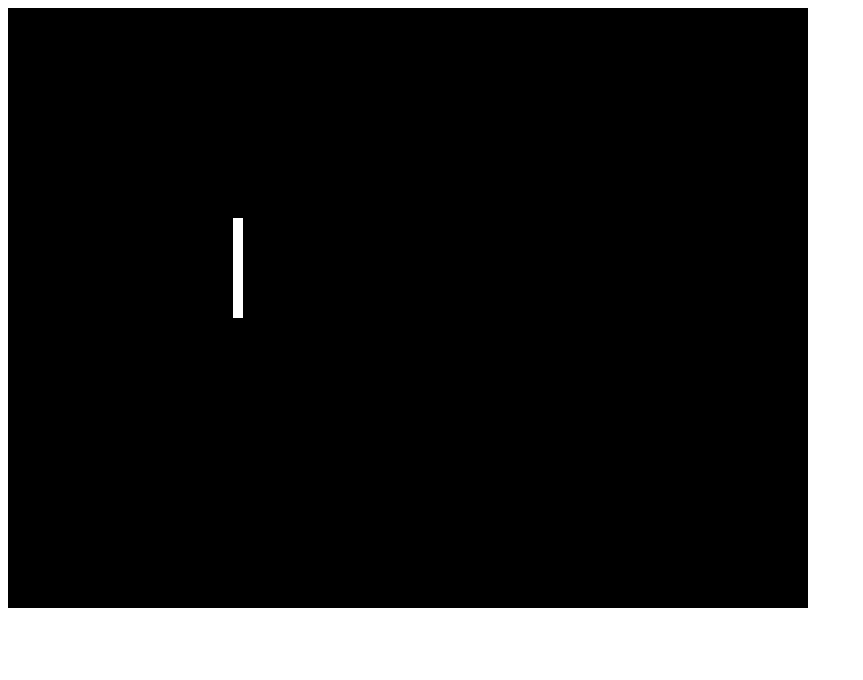
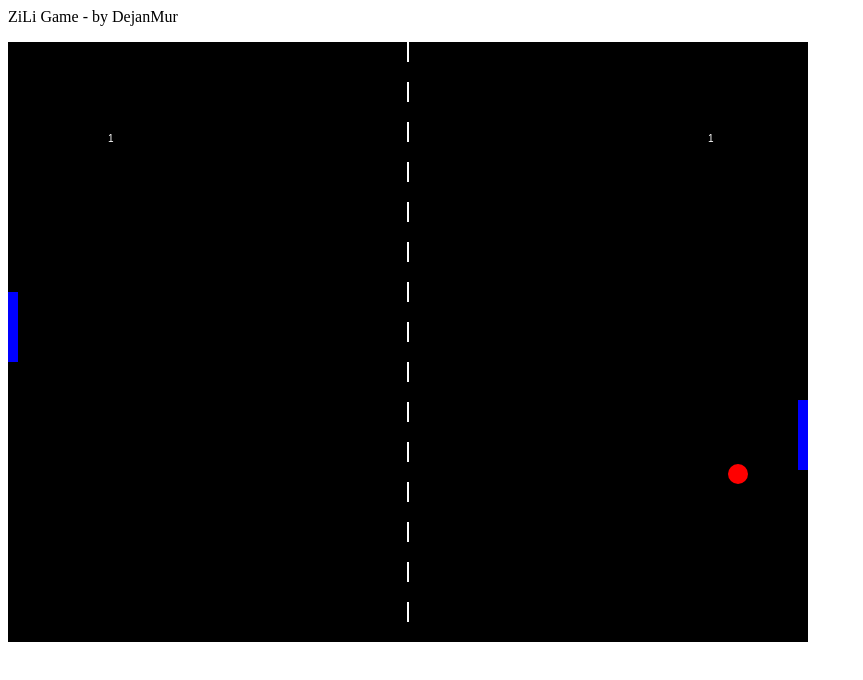
Before and after one commit to DejanMur/ZiLi, a plain HTML site: page index.html in a window 1280 px wide. Shown: the whole page, without its empty margins (0-863 px from the left). Drawn offline with Linux system fonts and the light colour scheme.

Commit message:
Update index.html

```diff
--- a/index.html
+++ b/index.html
@@ -1,36 +1,180 @@
 <html>
+<p>ZiLi Game - by DejanMur</p>
 <canvas id="gameCanvas" width="800" height="600"></canvas>
 
 <script>
 var canvas;
 var canvasContext;
-    var ballX= 50;
-    var ballSpeedX = 5;
+var ballX = 50;
+var ballY = 50;
+var ballSpeedX = 10;
+var ballSpeedY = 4;
+
+var player1Score = 0;
+var player2Score = 0;
+const WINNING_SCORE = 5;
+
+var showingWinScreen = false;
+
+var paddle1Y = 250;
+var paddle2Y = 250;
+const PADDLE_THICKNESS = 10;
+const PADDLE_HEIGHT = 70;
+
+function calculateMousePos(evt) {
+	var rect = canvas.getBoundingClientRect();
+	var root = document.documentElement;
+	var mouseX = evt.clientX - rect.left - root.scrollLeft;
+	var mouseY = evt.clientY - rect.top - root.scrollTop;
+	return {
+		x:mouseX,
+		y:mouseY
+	};
+}
+
+function handleMouseClick(evt) {
+	if(showingWinScreen) {
+		player1Score = 0;
+		player2Score = 0;
+		showingWinScreen = false;
+	}
+}
 
 window.onload = function() {
 	canvas = document.getElementById('gameCanvas');
 	canvasContext = canvas.getContext('2d');
 
 	var framesPerSecond = 30;
-      setInterval(function(){
+	setInterval(function() {
 			moveEverything();
 			drawEverything();
-    }, 1000/framesPerSecond );
+		}, 1000/framesPerSecond);
+
+	canvas.addEventListener('mousedown', handleMouseClick);
+
+	canvas.addEventListener('mousemove',
+		function(evt) {
+			var mousePos = calculateMousePos(evt);
+			paddle1Y = mousePos.y - (PADDLE_HEIGHT/2);
+		});
 }
 
+function ballReset() {
+	if(player1Score >= WINNING_SCORE ||
+		player2Score >= WINNING_SCORE) {
+
+		showingWinScreen = true;
+
+	}
+
+	ballSpeedX = -ballSpeedX;
+	ballX = canvas.width/2;
+	ballY = canvas.height/2;
+}
+
+function computerMovement() {
+	var paddle2YCenter = paddle2Y + (PADDLE_HEIGHT/2);
+	if(paddle2YCenter < ballY - 35) {
+		paddle2Y = paddle2Y + 6;
+	} else if(paddle2YCenter > ballY + 35) {
+		paddle2Y = paddle2Y - 6;
+	}
+}
 
 function moveEverything() {
+	if(showingWinScreen) {
+		return;
+	}
+
+	computerMovement();
+
 	ballX = ballX + ballSpeedX;
-      ballSpeedX = ballSpeedX + 1;
+	ballY = ballY + ballSpeedY;
+
+	if(ballX < 0) {
+		if(ballY > paddle1Y &&
+			ballY < paddle1Y+PADDLE_HEIGHT) {
+			ballSpeedX = -ballSpeedX;
+
+			var deltaY = ballY
+					-(paddle1Y+PADDLE_HEIGHT/2);
+			ballSpeedY = deltaY * 0.35;
+		} else {
+			player2Score++; // must be BEFORE ballReset()
+			ballReset();
+		}
+	}
+	if(ballX > canvas.width) {
+		if(ballY > paddle2Y &&
+			ballY < paddle2Y+PADDLE_HEIGHT) {
+			ballSpeedX = -ballSpeedX;
+
+			var deltaY = ballY
+					-(paddle2Y+PADDLE_HEIGHT/2);
+			ballSpeedY = deltaY * 0.35;
+		} else {
+			player1Score++; // must be BEFORE ballReset()
+			ballReset();
+		}
+	}
+	if(ballY < 0) {
+		ballSpeedY = -ballSpeedY;
+	}
+	if(ballY > canvas.height) {
+		ballSpeedY = -ballSpeedY;
+	}
+}
+
+function drawNet() {
+	for(var i=0;i<canvas.height;i+=40) {
+		colorRect(canvas.width/2-1,i,2,20,'white');
+	}
 }
 
 function drawEverything() {
-      canvasContext.fillStyle =  'black';
-      canvasContext.fillRect(0,0,canvas.width,canvas.height);
+	// make black screen
+	colorRect(0,0,canvas.width,canvas.height,'black');
+
+	if(showingWinScreen) {
 		canvasContext.fillStyle = 'white';
-      canvasContext.fillRect(225,210,10,100);
-      canvasContext.fillStyle = 'red';
-      canvasContext.fillRect(ballX,100,10,10);
+
+		if(player1Score >= WINNING_SCORE) {
+			canvasContext.fillText("YOU WON!", 350, 200);
+		} else if(player2Score >= WINNING_SCORE) {
+			canvasContext.fillText("COMPUTER WON!", 350, 200);
 		}
+
+		canvasContext.fillText("PLAY AGAIN", 350, 500);
+		return;
+	}
+
+	drawNet();
+
+	// left player paddle
+	colorRect(0,paddle1Y,PADDLE_THICKNESS,PADDLE_HEIGHT,'blue');
+
+	// right player paddle AI
+	colorRect(canvas.width-PADDLE_THICKNESS,paddle2Y,PADDLE_THICKNESS,PADDLE_HEIGHT,'blue');
+
+	// next line draws the ball
+	colorCircle(ballX, ballY, 10, 'red');
+	canvasContext.fillStyle = 'white'
+	canvasContext.fillText(player1Score, 100, 100);
+	canvasContext.fillText(player2Score, canvas.width-100, 100);
+}
+
+function colorCircle(centerX, centerY, radius, drawColor) {
+	canvasContext.fillStyle = drawColor;
+	canvasContext.beginPath();
+	canvasContext.arc(centerX, centerY, radius, 0,Math.PI*2,true);
+	canvasContext.fill();
+}
+
+function colorRect(leftX,topY, width,height, drawColor) {
+	canvasContext.fillStyle = drawColor;
+	canvasContext.fillRect(leftX,topY, width,height);
+}
+
 </script>
+
 </html>
```
Lines whose indentation alone changed are shown as unchanged.
